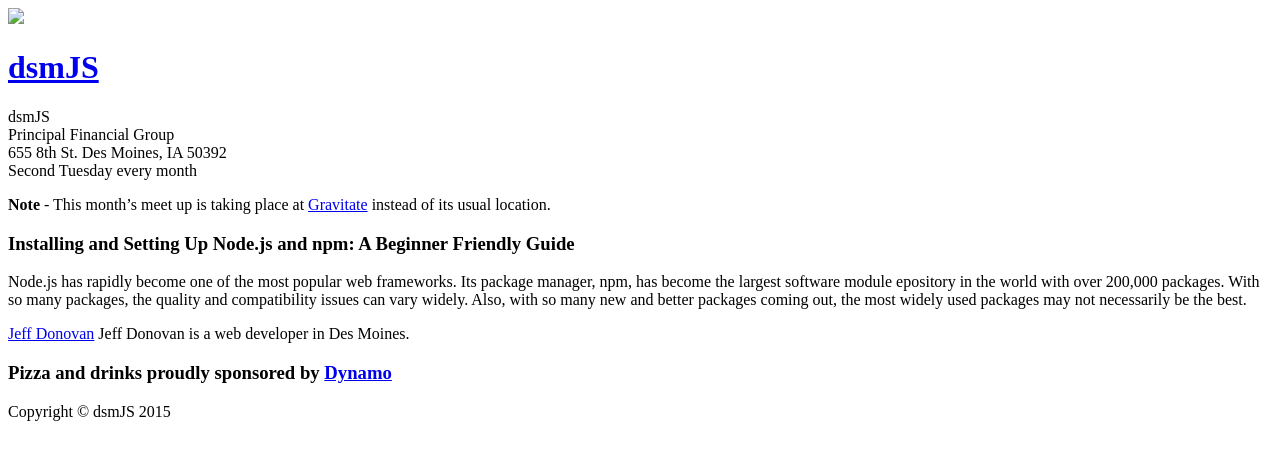
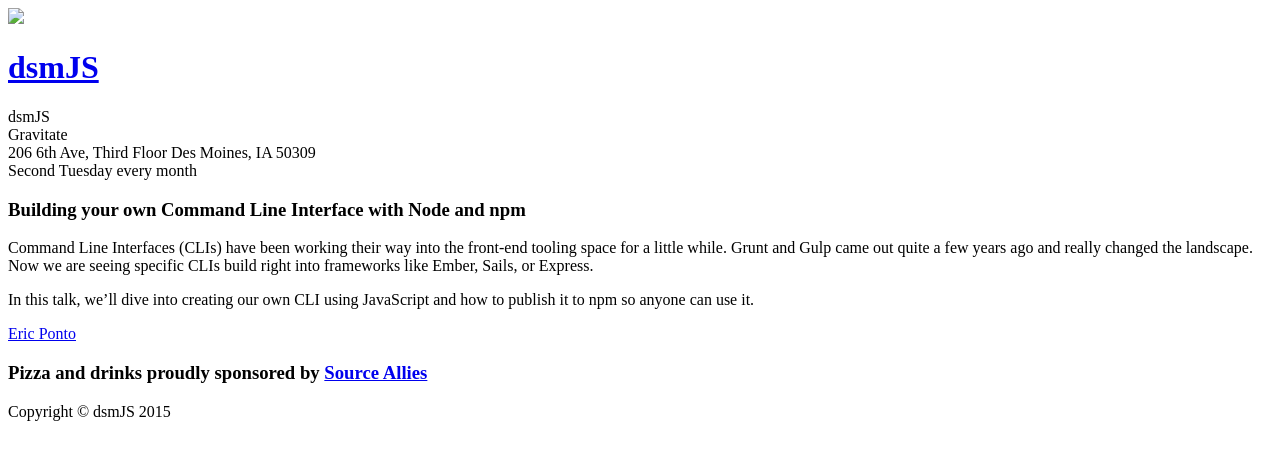
Before and after one commit to dsmjs/dsmjs.github.io, a Jekyll site: the page built from _posts/2016-03-08-meeting.md, in a window 1280 px wide. Shown: the top 460 px of the page. Built offline with Jekyll 4.4.1, drawn with Linux system fonts in a browser that asks for light colours.

Commit message:
adding cli meeting

```diff
--- a/_includes/header.html
+++ b/_includes/header.html
@@ -7,12 +7,12 @@
 		<div class="header-info">
 			<div class="header-info-row blue" itemprop="name">dsmJS</div>
 			<div itemprop="location" itemscope itemtype="http://schema.org/Place">
-				<div class="header-info-row green" itemprop="name">Principal Financial Group</div>
+				<div class="header-info-row green" itemprop="name">Gravitate</div>
 				<div class="header-info-row pink" itemprop="address" itemscope itemtype="http://schema.org/PostalAddress">
-					<span itemprop="streetAddress">655 8th St.</span>
+					<span itemprop="streetAddress">206 6th Ave, Third Floor</span>
 					<span itemprop="addressLocality">Des Moines</span>,
 					<span itemprop="addressRegion">IA</span>
-					<span itemprop="postalCode">50392</span>
+					<span itemprop="postalCode">50309</span>
 				</div>
 			</div>
 			<div class="header-info-row purple">Second Tuesday every month</div>
--- /dev/null
+++ b/_posts/2016-03-08-meeting.md
@@ -0,0 +1,15 @@
+---
+layout: default
+date: February 9 2016
+time: 6:15pm - 7:00pm
+pizzaSponsorName: Source Allies
+pizzaSponsorSite: http://www.sourceallies.com/
+---
+
+### Building your own Command Line Interface with Node and npm
+
+Command Line Interfaces (CLIs) have been working their way into the front-end tooling space for a little while. Grunt and Gulp came out quite a few years ago and really changed the landscape. Now we are seeing specific CLIs build right into frameworks like Ember, Sails, or Express.
+
+In this talk, we'll dive into creating our own CLI using JavaScript and how to publish it to npm so anyone can use it.
+
+[Eric Ponto](https://twitter.com/ericponto)
```
